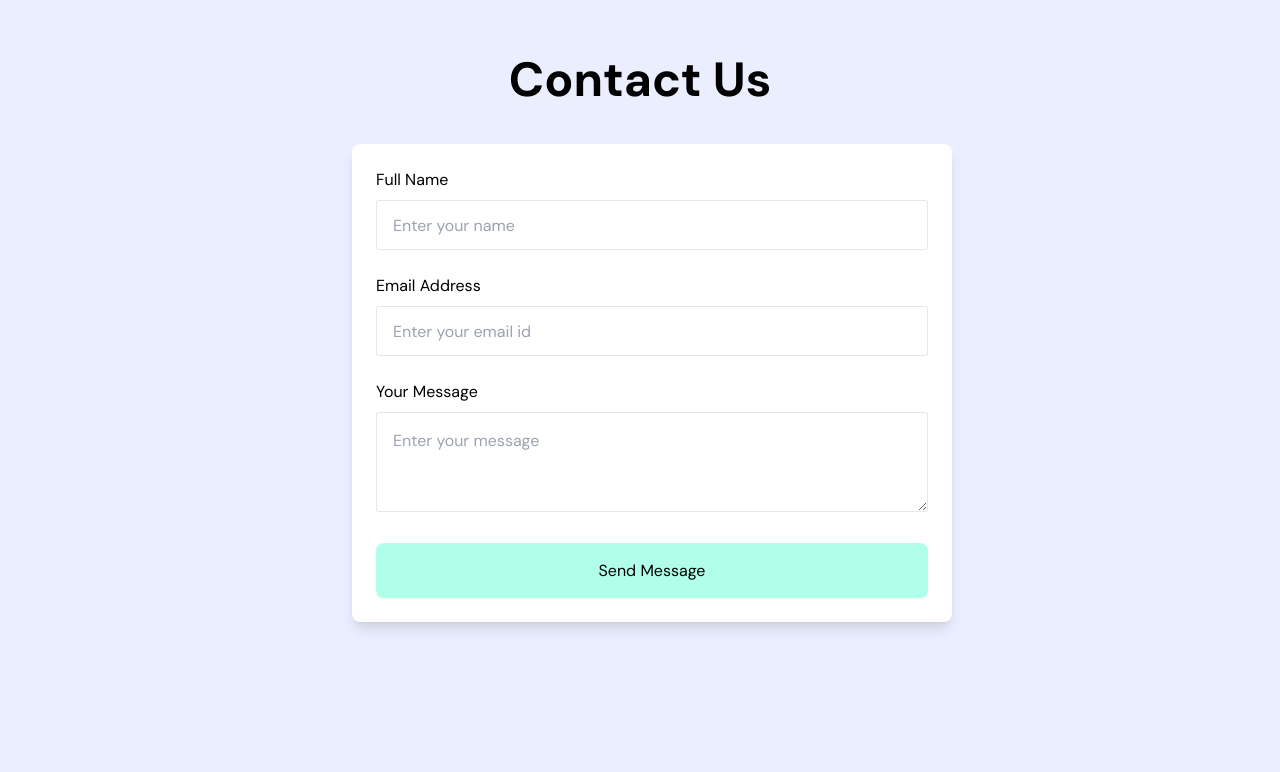
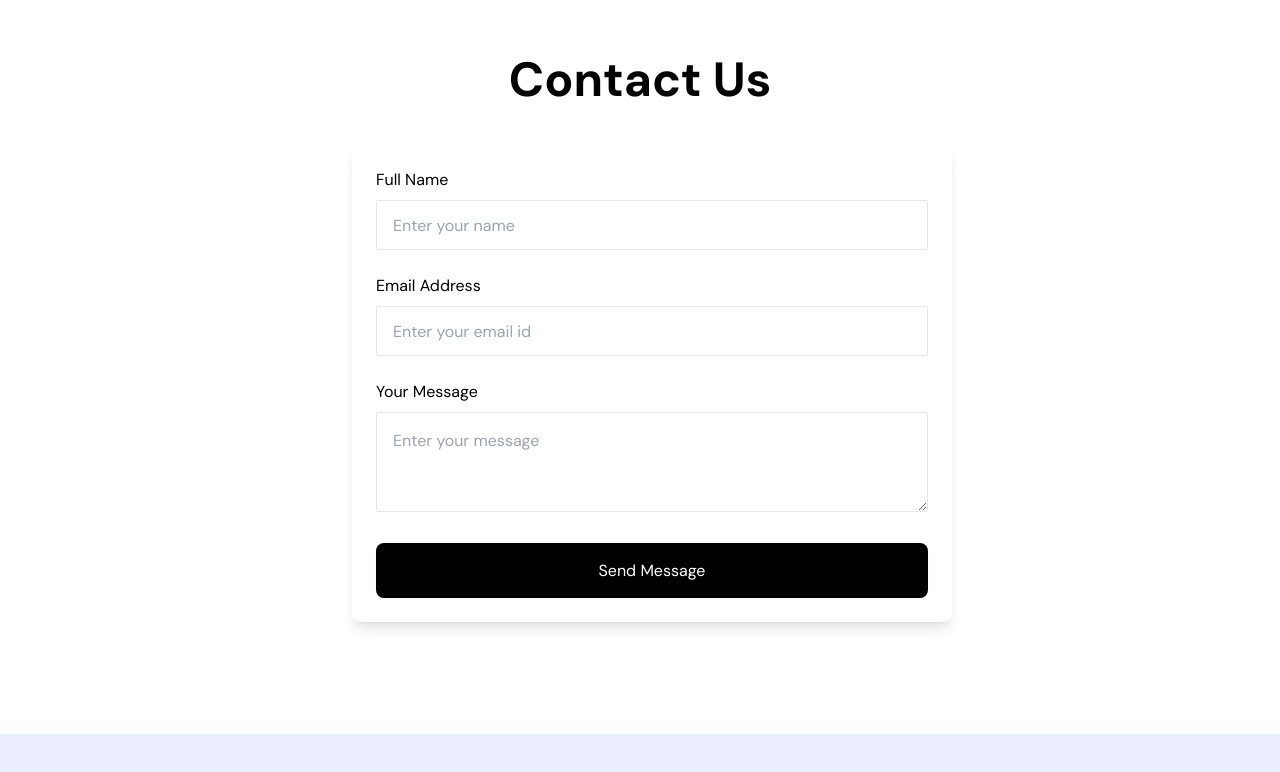
Before and after one commit to techshalinii/yesrank-green, a Next.js app: page /contact in a window 1280 px wide. Shown: the top 772 px of the page. Built offline with nearby package versions, Linux system fonts and the light colour scheme.

Commit message:
changed button style

```diff
--- a/src/app/contact/page.tsx
+++ b/src/app/contact/page.tsx
@@ -2,9 +2,9 @@ import React from 'react';
 
 const ContactUs = () => {
   return (
-    <div id='ContactUs' className="relative flex flex-col items-center p-4">
+    <div id='ContactUs' className="relative flex flex-col items-center p-4 bg-white">
       <div className=" text-center">
-        <h2 className="text-2xl sm:text-3xl lg:text-5xl font-bold my-10 ">
+        <h2 className="text-2xl sm:text-3xl  lg:text-5xl font-bold my-10 ">
           Contact
           <span>
             {" "} Us
@@ -12,7 +12,7 @@ const ContactUs = () => {
         </h2>
       </div>
 
-      <div className="flex flex-col lg:flex-row justify-center items-center w-full">
+      <div className="flex flex-col lg:flex-row justify-center items-center w-full mb-24">
         <div className="w-full lg:w-1/2 flex justify-center lg:justify-end">
           <section className="w-full max-w-[600px]">
             <form className='w-full p-6 bg-white shadow-lg rounded-lg'>
@@ -45,7 +45,7 @@ const ContactUs = () => {
                   required
                 ></textarea>
               </div>
-              <button type='submit' className='mt-6 w-full h-[55px] bg-[#AFFFEA] rounded-lg shadow-sm hover:bg-[#06D6A0]'>
+              <button type='submit' className='mt-6 w-full h-[55px] bg-black text-white rounded-lg shadow-sm '>
                 Send Message
                 </button>
             </form>
```
